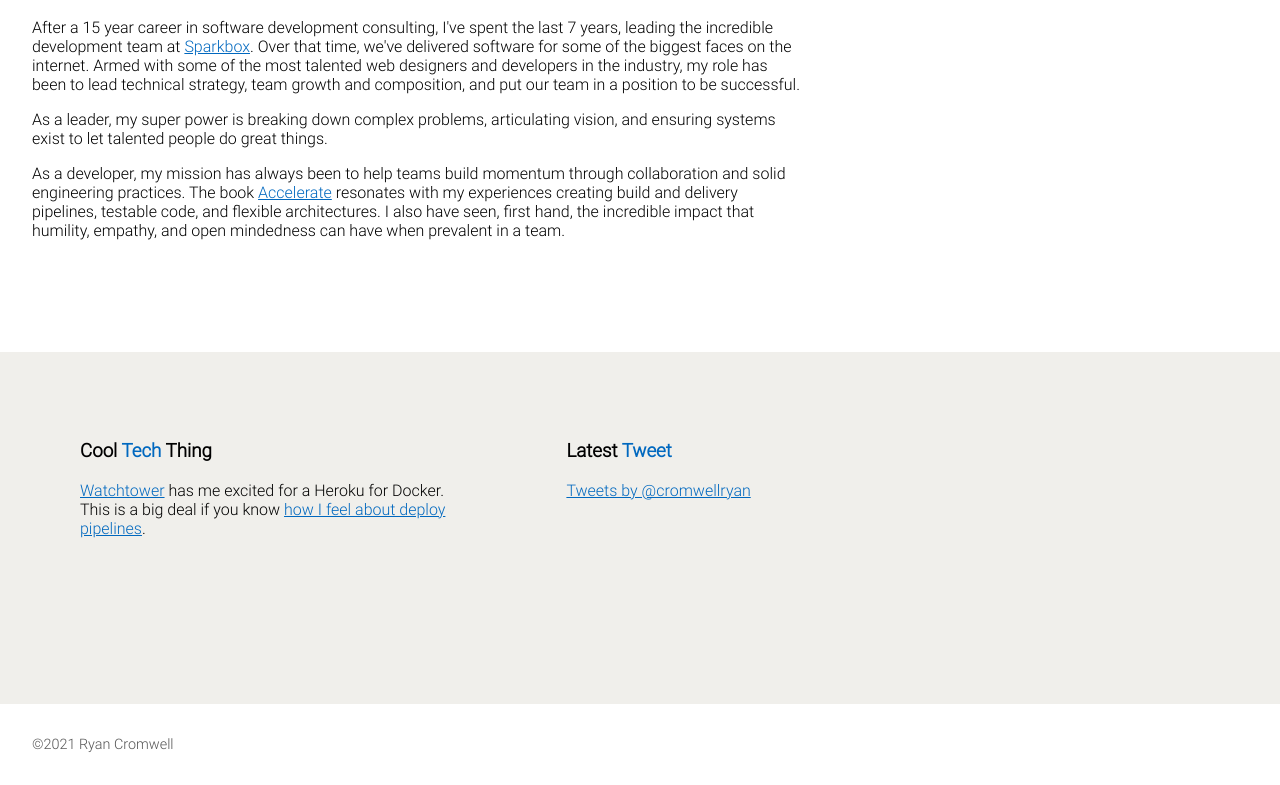
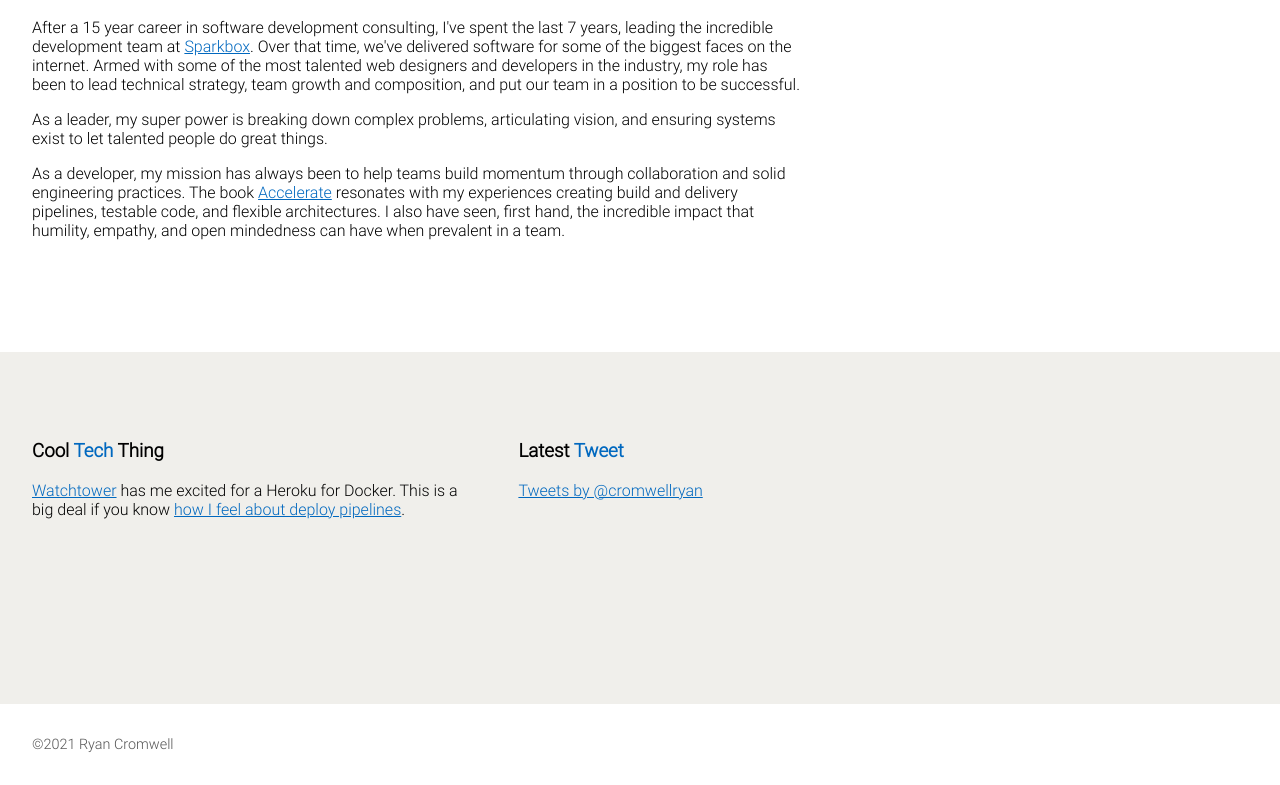
Before and after one commit to cromwellryan/cromwellhaus-com, a Next.js app: page /about in a window 1280 px wide. Shown: the part 782-1567 px from the top of the page. Built offline with nearby package versions, Linux system fonts and the light colour scheme.

Commit message:
design (Home): Cool Things are aligned with main content

```diff
--- a/styles/globals.css
+++ b/styles/globals.css
@@ -92,7 +92,6 @@ a {
 }
 
 .onecoolthing {
-  margin-left: 3em;
   margin-right: 3em;
 }
 
```
